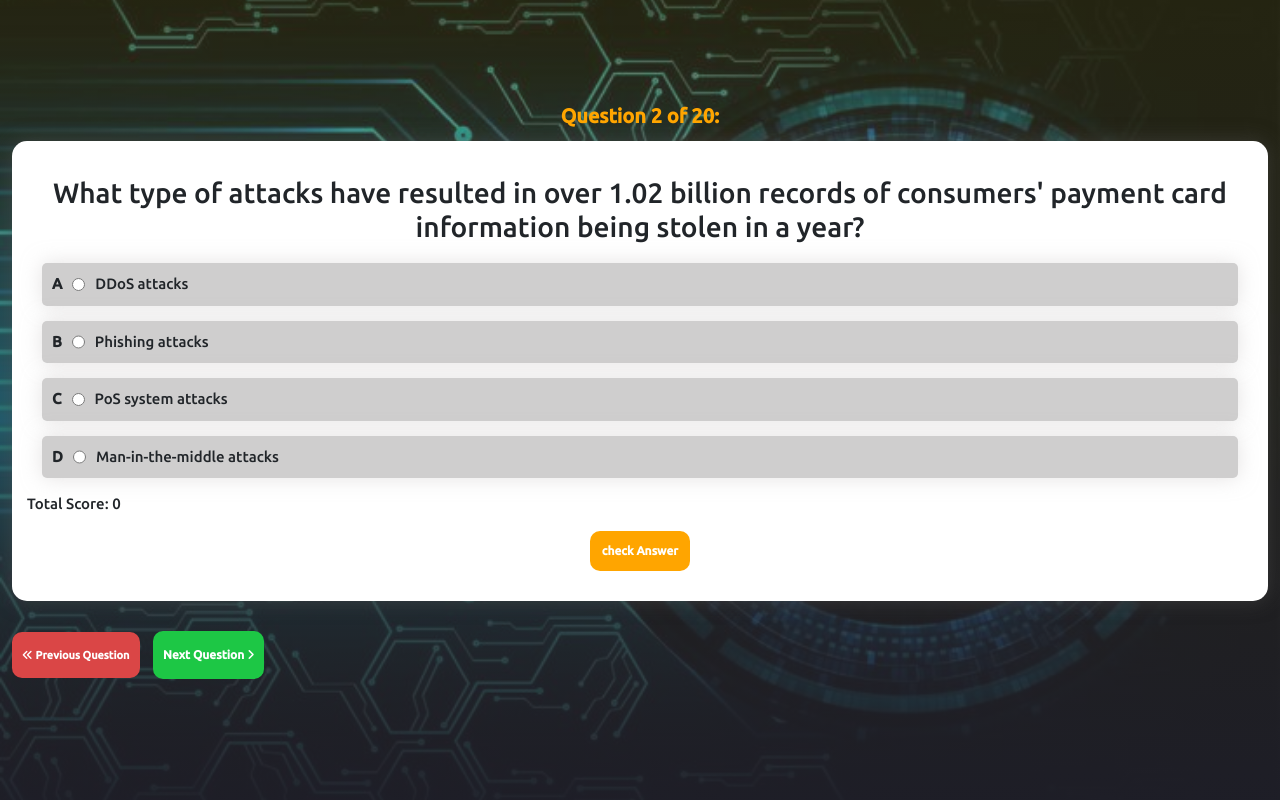
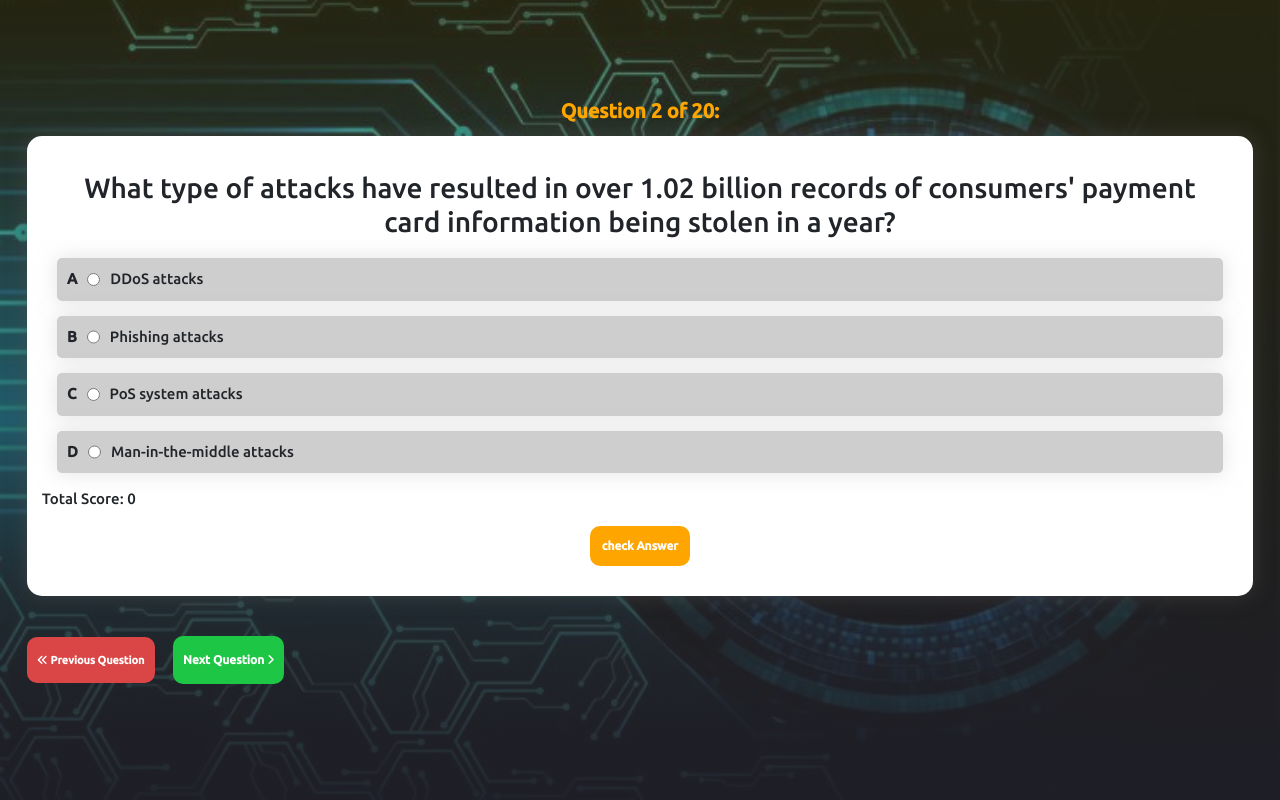
Before and after one commit to MiracleChibuike/cyber-quiz, a plain HTML site: page Question2.html in a window 1280 px wide. Drawn offline with nearby package versions, Linux system fonts and the light colour scheme.

Commit message:
fixed initial errors

```diff
--- a/css/question1.css
+++ b/css/question1.css
@@ -29,9 +29,10 @@ body{
     background-color: var(--clr-white);
     border-radius: 15px;
     /* min-height: 50vh; */
-    min-width: 50vh;
+    /* min-width: 50vh; */
      box-shadow: 0 0 20px rgba(79, 79, 79, 0.5);
     padding: 15px;
+    margin: 10px 15px;
 }
 .firstp{
     text-align: center;
@@ -123,6 +124,8 @@ body{
     text-decoration: none;
     font-weight: bold;
     padding: 15px 10px;
+    position: relative;
+    left: 15px;
 }
 .previous:hover{
     transform: translateX(-10px);
@@ -136,7 +139,7 @@ body{
     border: none;
     font-size: 12px;
     padding: 15px 10px;
-    margin: 30px 10px;
+    margin: 30px 30px;
 }
 .activate:hover{
     transform: translateX(10px);
```
